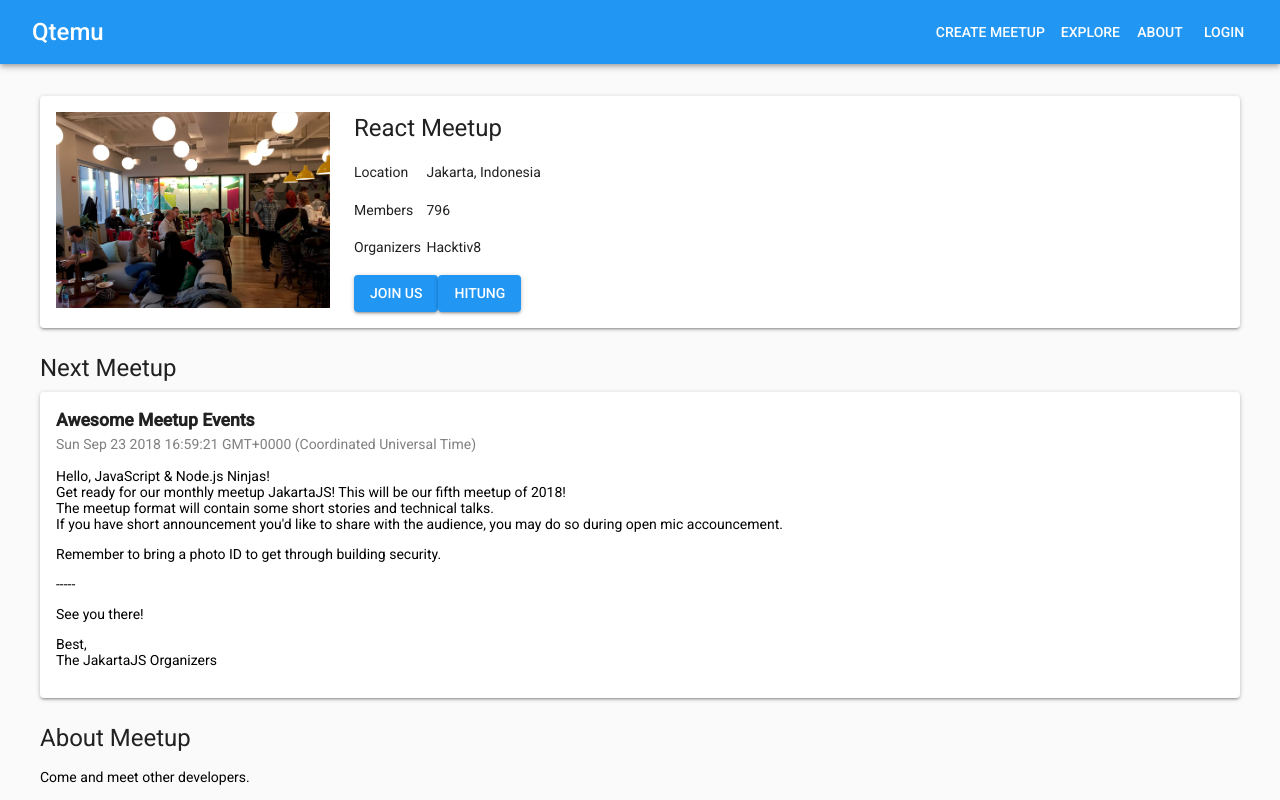
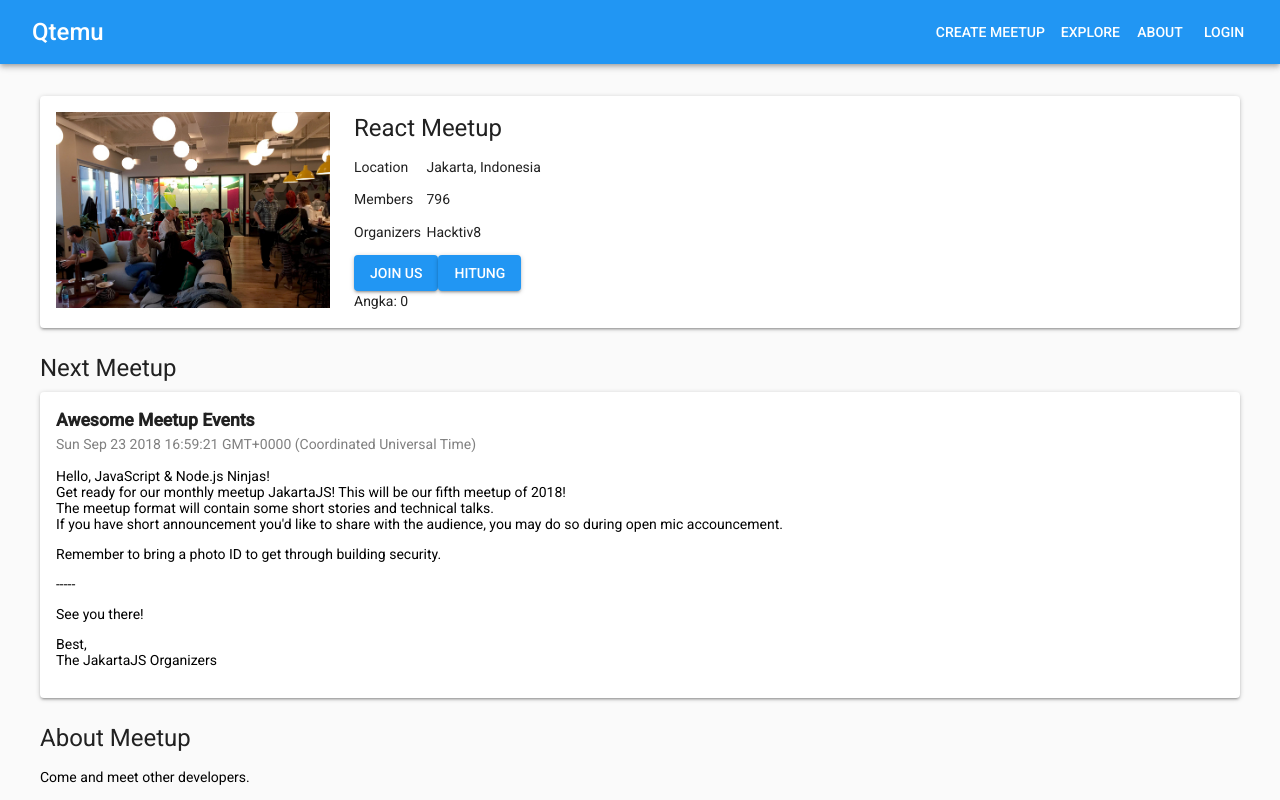
Before and after one commit to rickynugroho/qtemu_material_ui, a React (Create React App) app: page / in a window 1280 px wide. Shown: the top 800 px of the page. Built offline with nearby package versions, Linux system fonts and the light colour scheme; no server answers.

Commit message:
Show angka props in text

```diff
--- a/src/pages/Home/index.js
+++ b/src/pages/Home/index.js
@@ -195,6 +195,9 @@ class Home extends React.Component {
                   <Button variant="contained" color="primary" className={classes.button} onClick={()=> this.onClickHitung()}>
                     Hitung
                   </Button>
+                  <Typography>
+                    Angka: {this.props.members.angka}
+                  </Typography>
                 </Grid>
               </Grid>
             </Grid>
```
